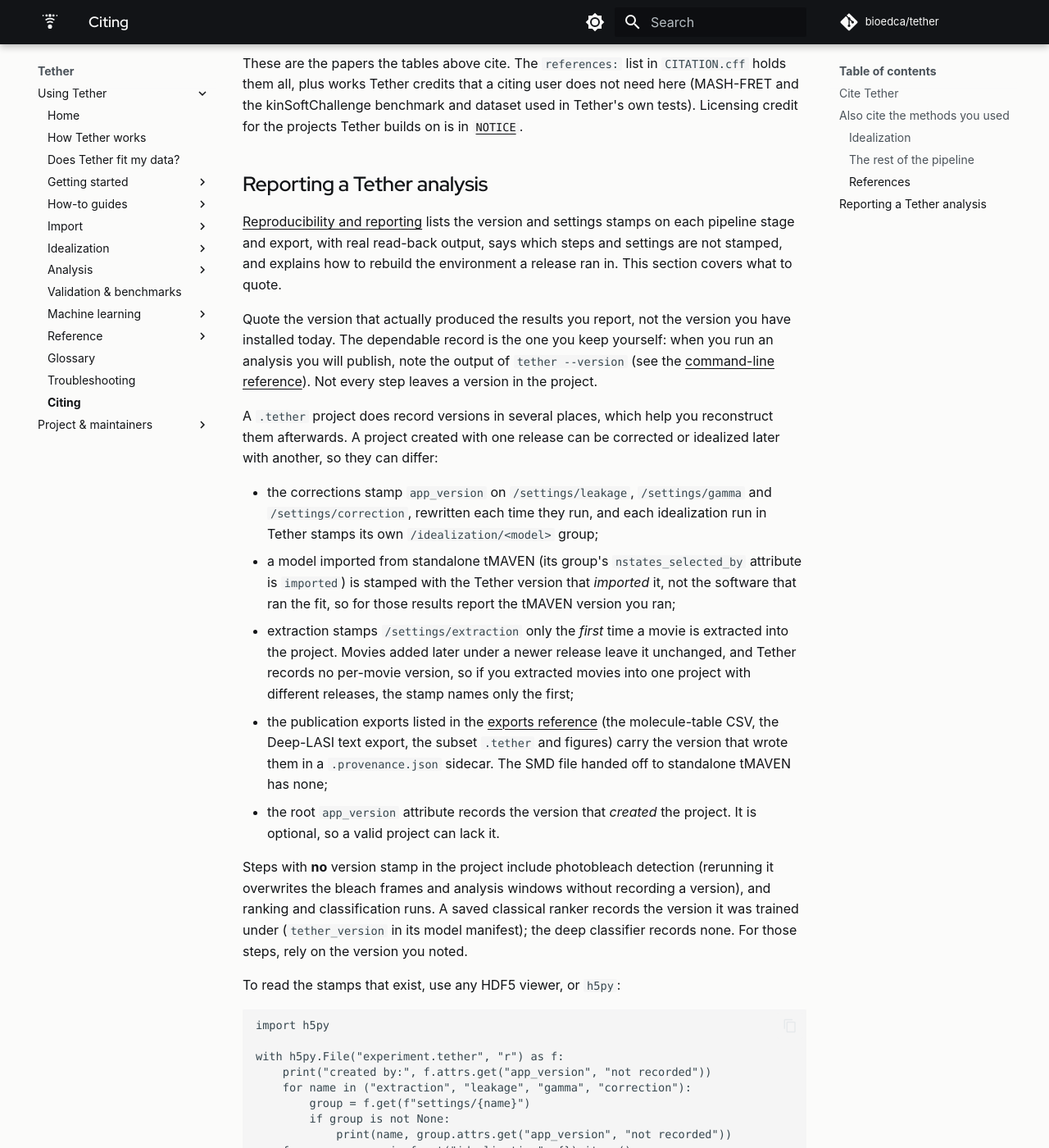
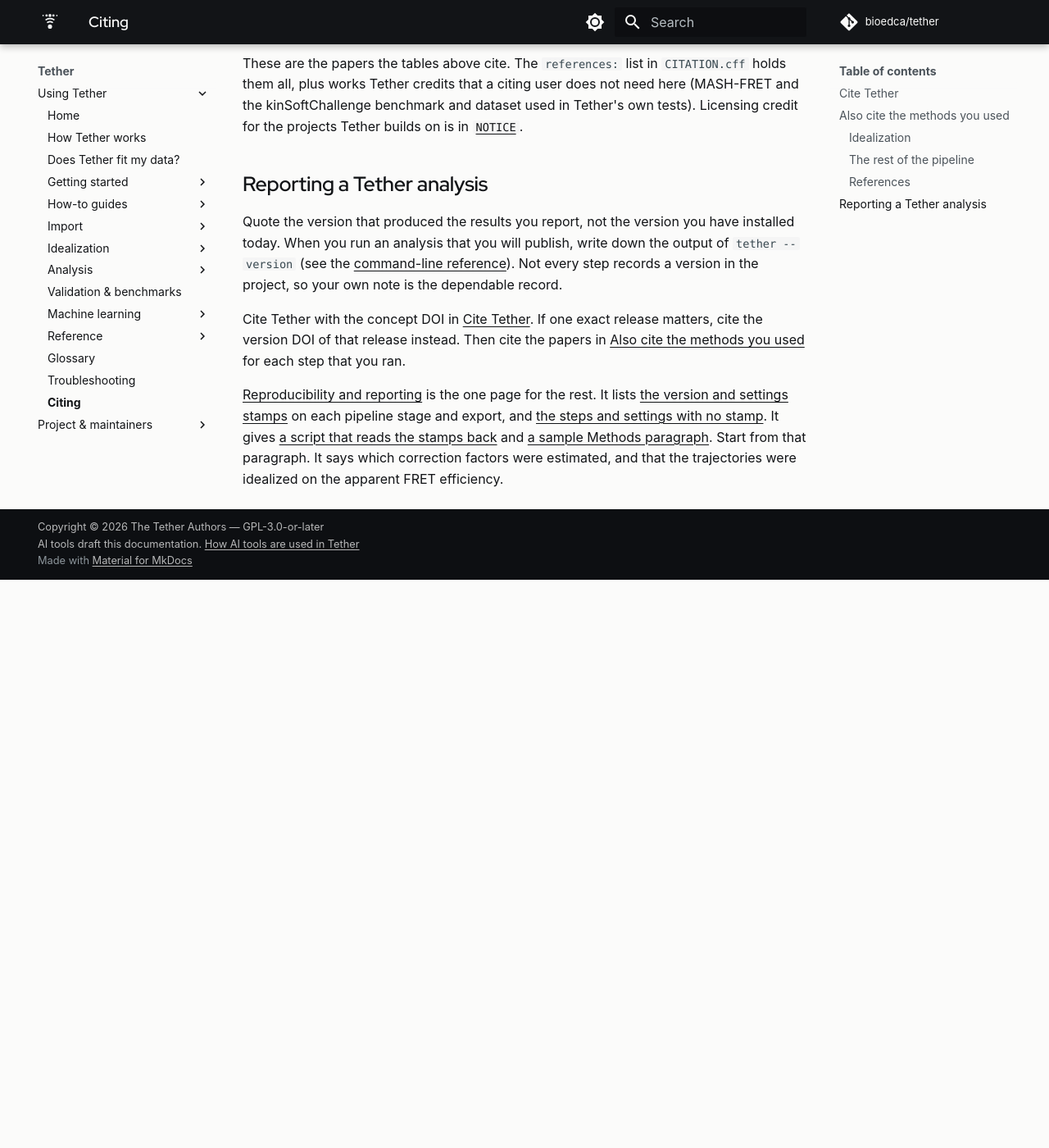
Before and after one commit to bioedca/tether, an MkDocs documentation site: the page built from docs/citing.md, in a window 1280 px wide and 1400 px high, scrolled down 2873 px. Shown: the whole window at 82% size. Built offline with MkDocs 1.6.1 and Material for MkDocs 9.7.7, drawn with Linux system fonts in a browser that asks for light colours; comment, search, counter and statistics services are not loaded; the version menu is left out; after the commit the page ends 3580 px from its top, so only the background shows below that; some of the changed text lies outside the part shown.

Commit message:
docs(citing): drop the sample sentence that says Tether corrected traces (#586)
The sample Methods sentence on the citing page said "Traces were corrected for donor
leakage (α) and ... (γ)". Tether stores α and γ but shows, exports and fits apparent E,
as the reproducibility page states. A reader who copied the sentence published a step the
software did not perform.

- citing.md "Reporting a Tether analysis" now keeps only what that page owns: quote the
  version you ran, the concept DOI against the version DOI, and the methods papers. It
  links to the reproducibility page for the stamps, the unstamped steps, the read-back
  script and the sample paragraph. The anchor stays.
- reproducibility.md "What is not recorded" now lists every case itself (photobleach,
  ranking and classification, the tMAVEN handoff, the first-movie extraction stamp), since
  it no longer can point to citing.md for them.
- tests/test_docs_methods_wording.py fails if a published page says traces, trajectories,
  intensities or efficiencies were corrected, or if citing.md copies the stamp list or the
  read-back script again.

````diff
--- a/docs/citing.md
+++ b/docs/citing.md
@@ -100,69 +100,19 @@
 
 ## Reporting a Tether analysis
 
-[Reproducibility and reporting](reproducibility.md) lists the version and settings stamps
-on each pipeline stage and export, with real read-back output, says which steps and settings
-are not stamped, and explains how to rebuild the environment a release ran in. This section covers what to quote.
+Quote the version that produced the results you report, not the version you have installed
+today. When you run an analysis that you will publish, write down the output of
+`tether --version` (see the [command-line reference](cli.md)). Not every step records a
+version in the project, so your own note is the dependable record.
 
-Quote the version that actually produced the results you report, not the version you have
-installed today. The dependable record is the one you keep yourself: when you run an
-analysis you will publish, note the output of `tether --version` (see the
-[command-line reference](cli.md)). Not every step leaves a version in the project.
+Cite Tether with the concept DOI in [Cite Tether](#cite-tether). If one exact release
+matters, cite the version DOI of that release instead. Then cite the papers in
+[Also cite the methods you used](#also-cite-the-methods-you-used) for each step that you ran.
 
-A `.tether` project does record versions in several places, which help you reconstruct
-them afterwards. A project created with one release can be corrected or idealized later
-with another, so they can differ:
-
-- the corrections stamp `app_version` on `/settings/leakage`, `/settings/gamma` and
-  `/settings/correction`, rewritten each time they run, and each idealization run in
-  Tether stamps its own `/idealization/<model>` group;
-- a model imported from standalone tMAVEN (its group's `nstates_selected_by` attribute
-  is `imported`) is stamped with the Tether version that *imported* it, not the software
-  that ran the fit, so for those results report the tMAVEN version you ran;
-- extraction stamps `/settings/extraction` only the *first* time a movie is extracted
-  into the project. Movies added later under a newer release leave it unchanged, and
-  Tether records no per-movie version, so if you extracted movies into one project with
-  different releases, the stamp names only the first;
-- the publication exports listed in the [exports reference](reference/exports.md) (the
-  molecule-table CSV, the Deep-LASI text export, the subset `.tether` and figures) carry
-  the version that wrote them in a `.provenance.json` sidecar. The SMD file handed off
-  to standalone tMAVEN has none;
-- the root `app_version` attribute records the version that *created* the project. It is
-  optional, so a valid project can lack it.
-
-Steps with **no** version stamp in the project include photobleach detection (rerunning
-it overwrites the bleach frames and analysis windows without recording a version), and
-ranking and classification runs. A saved classical ranker records the version it was
-trained under (`tether_version` in its model manifest); the deep classifier records
-none. For those steps, rely on the version you noted.
-
-To read the stamps that exist, use any HDF5 viewer, or `h5py`:
-
-```python
-import h5py
-
-with h5py.File("experiment.tether", "r") as f:
-    print("created by:", f.attrs.get("app_version", "not recorded"))
-    for name in ("extraction", "leakage", "gamma", "correction"):
-        group = f.get(f"settings/{name}")
-        if group is not None:
-            print(name, group.attrs.get("app_version", "not recorded"))
-    for name, group in f.get("idealization", {}).items():
-        print("idealization", name, group.attrs.get("app_version", "not recorded"))
-```
-
-If the steps you report ran under different versions, name each one.
-
-A sample methods sentence, to adapt to what you ran:
-
-> Single-molecule FRET movies were processed with Tether version 1.0.0
-> (https://doi.org/10.5281/zenodo.23306397). Traces were corrected for donor leakage (α)
-> and for the detection-efficiency and quantum-yield ratio (γ) as described by McCann et al. (2010) and Hellenkamp et al.
-> (2018), and idealized with the consensus variational-Bayes HMM (Bronson et al., 2009)
-> run through tMAVEN (Verma et al., 2024).
-
-Replace `1.0.0` with the version you noted when you ran the analysis (a stamp from the
-steps you report will do where one exists), and swap the corrections and the idealization
-backend for the rows above that match your analysis. If you need to
-point at one exact release, use that version's own DOI from its Zenodo record instead of
-the concept DOI.
+[Reproducibility and reporting](reproducibility.md) is the one page for the rest. It lists
+[the version and settings stamps](reproducibility.md#what-is-recorded) on each pipeline
+stage and export, and [the steps and settings with no stamp](reproducibility.md#what-is-not-recorded).
+It gives [a script that reads the stamps back](reproducibility.md#how-to-read-it-back) and
+[a sample Methods paragraph](reproducibility.md#a-sample-methods-paragraph). Start from that
+paragraph. It says which correction factors were estimated, and that the trajectories were
+idealized on the apparent FRET efficiency.
````
Also changed, not shown: docs/reproducibility.md (+15 -7 lines), 1 other file.
